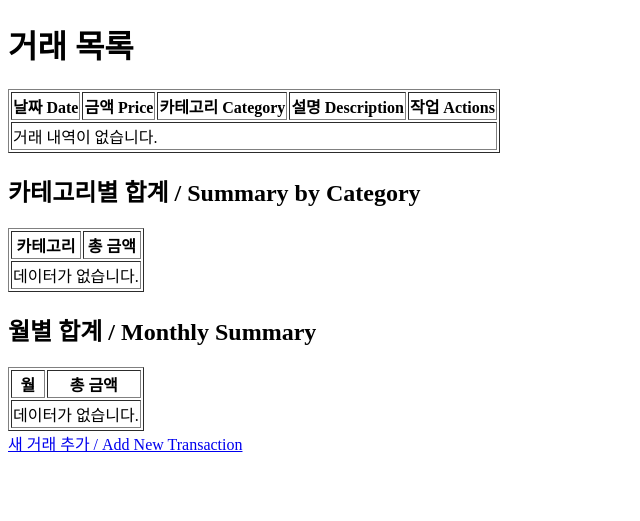
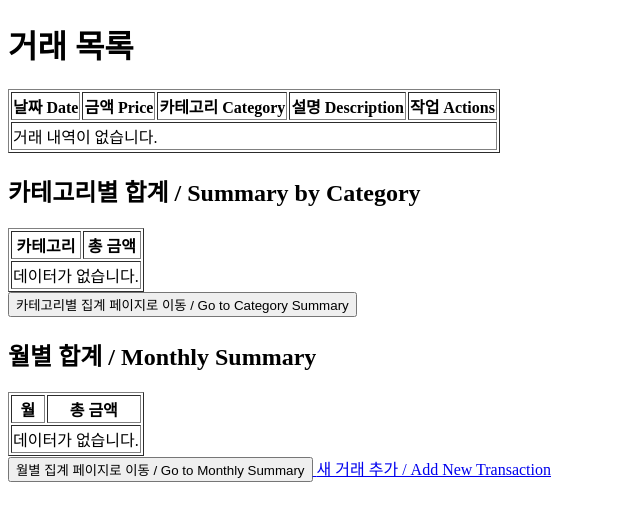
Before and after one commit to sy0419/accoutBook, a Django app: page /transactions/ in a window 1280 px wide. Shown: the top 521 px of the page, without its empty margins (0-640 px from the left). Run offline with Django 5.2, Linux system fonts and the light colour scheme.

Commit message:
Add navigation buttons to category and monthly summary sections for easy access from transaction list page.

```diff
--- a/accountBookProject/accountBook/templates/transaction_list.html
+++ b/accountBookProject/accountBook/templates/transaction_list.html
@@ -49,6 +49,10 @@
         <tr><td colspan="2">데이터가 없습니다.</td></tr>
     {% endfor %}
     </table>
+    <!-- 카테고리별 합계 페이지로 이동하는 버튼 -->
+    <a href="{% url 'category_summary' %}">
+        <button>카테고리별 집계 페이지로 이동 / Go to Category Summary</button>
+    </a>
 
     <h2>월별 합계 / Monthly Summary</h2>
     <table border="1">
@@ -62,6 +66,9 @@
         <tr><td colspan="2">데이터가 없습니다.</td></tr>
     {% endfor %}
     </table>
+    <a href="{% url 'monthly_summary' %}">
+        <button>월별 집계 페이지로 이동 / Go to Monthly Summary</button>
+    </a>
     <a href="{% url 'add_transaction' %}">새 거래 추가 / Add New Transaction</a>
 </body>
 </html>
```
